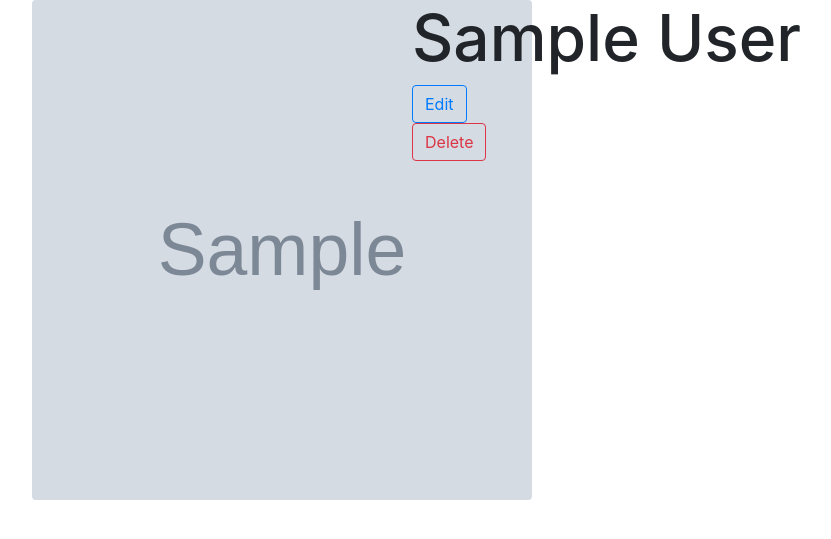
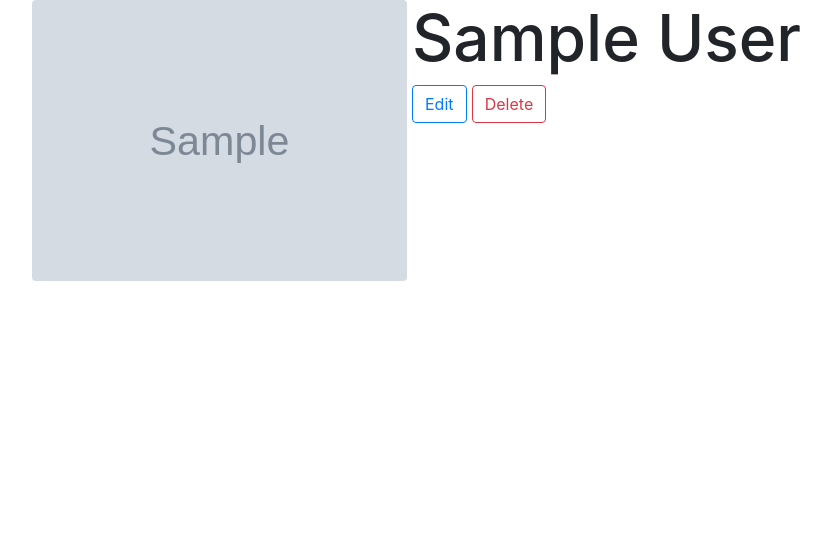
Before and after one commit to Eduardo-Zagalsky/Blogly, a Flask app: page /users/1 in a window 1280 px wide. Shown: the top 539 px of the page, without its empty margins (53-884 px from the left). Run offline with Flask 2, Linux system fonts and the light colour scheme; tables that the repository leaves empty hold one stand-in row (values such as "Sample post"); grey boxes marked "Sample" are stand-in pictures; parts of the project's set-up code (start-up, migrations or seed data) failed here and were passed over.

Commit message:
added the inline display setting for most parts and corrected the size of the imgs

```diff
--- a/static/style.css
+++ b/static/style.css
@@ -1,6 +1,6 @@
 img {
-    height: 500px;
-    width: 500px;
+    max-width: 375px;
+    display: inline;
 }
 
 h1 {
@@ -10,3 +10,7 @@ h1 {
 body {
     font-size: 1.15em;
 }
+
+form {
+    display: inline;
+}
```
